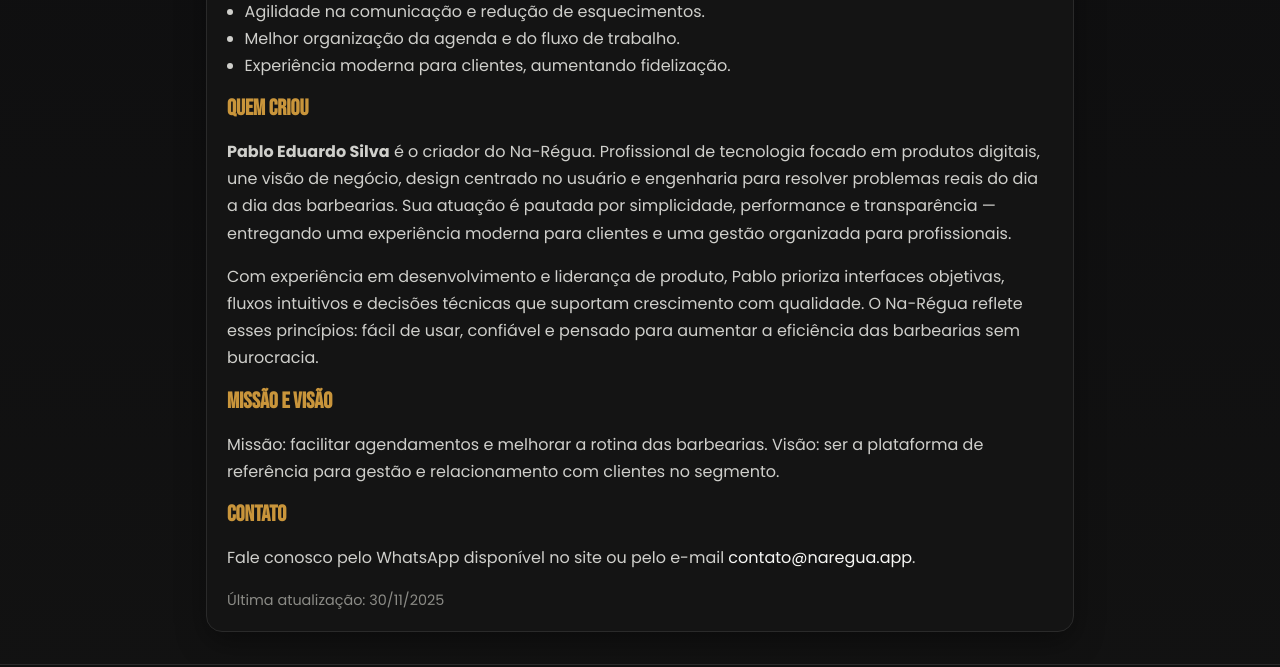
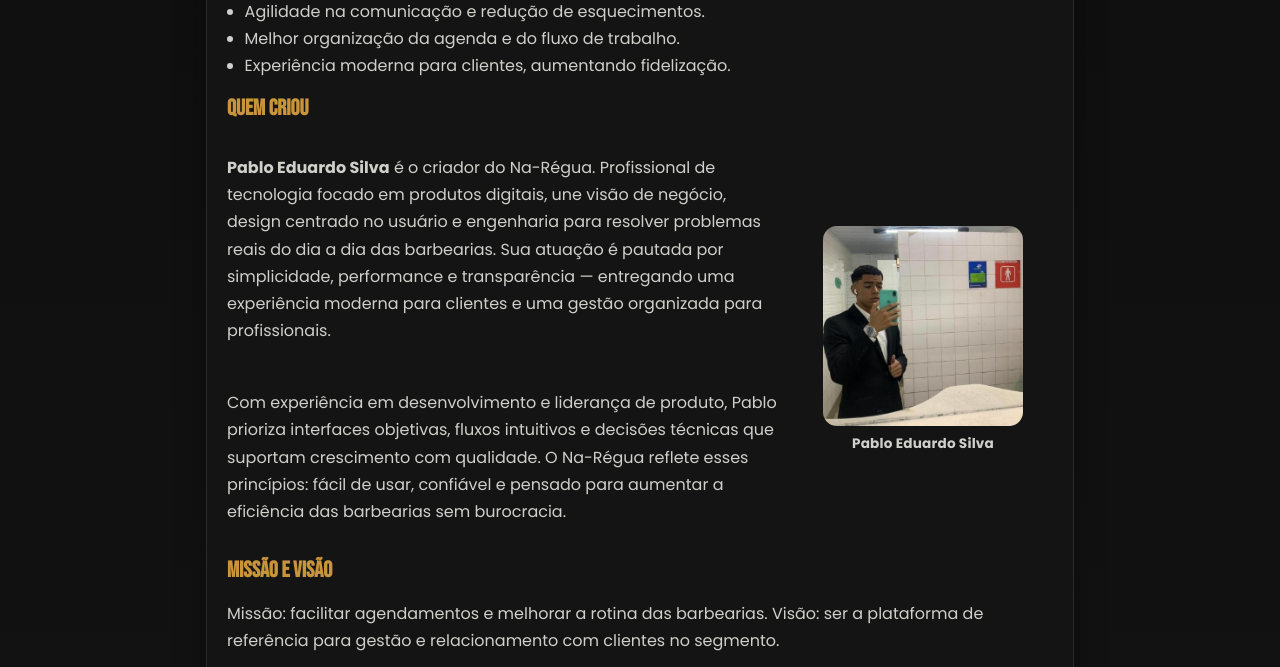
Before and after one commit to pabloedusilva/NaRegua_LandingPage, a plain HTML site: page sobre/index.html in a window 1280 px wide. Shown: the part 880-1547 px from the top of the page. Drawn offline with Linux system fonts and the light colour scheme.

Commit message:
Adicionado imagem do criador do APP

```diff
--- a/sobre/index.html
+++ b/sobre/index.html
@@ -25,6 +25,17 @@
     .back-arrow { position:absolute; left:16px; top:16px; display:inline-flex; align-items:center; justify-content:center; width:36px; height:36px; border-radius:10px; background:#141414; border:1px solid var(--border); color:var(--text-dim); }
     .about-section { margin: 1rem 0 1rem; }
     .about-section h3 { font-family:'Bebas Neue', sans-serif; color: var(--gold); font-size:1.4rem; margin:.2rem 0 .5rem; }
+    .creator { margin:1rem 0 0; }
+    .creator-grid { display:grid; gap:1rem; }
+    .creator-text { display:flex; flex-direction:column; gap:.8rem; }
+    .creator-card { background:transparent; border:0; padding:0; width:100%; max-width:220px; text-align:center; box-shadow:none; overflow:visible; margin:0 auto; }
+    .creator-photo { width:100%; max-width:190px; aspect-ratio: 1 / 1; object-fit: cover; border-radius:12px; display:block; margin:0 auto; }
+    .creator-caption { color: var(--text-dim); font-size:.85rem; margin-top:.5rem; letter-spacing:.2px; }
+    @media (min-width: 768px) {
+      .creator-grid { grid-template-columns: 1fr 260px; align-items:center; }
+      .creator-card { padding:.8rem; max-width:240px; }
+      .creator-photo { border-radius:14px; max-width:200px; }
+    }
   </style>
 </head>
 <body>
@@ -69,8 +80,18 @@
       </section>
       <section class="about-section" id="quem-criou">
         <h3>Quem criou</h3>
-        <p><strong>Pablo Eduardo Silva</strong> é o criador do Na-Régua. Profissional de tecnologia focado em produtos digitais, une visão de negócio, design centrado no usuário e engenharia para resolver problemas reais do dia a dia das barbearias. Sua atuação é pautada por simplicidade, performance e transparência — entregando uma experiência moderna para clientes e uma gestão organizada para profissionais.</p>
-        <p>Com experiência em desenvolvimento e liderança de produto, Pablo prioriza interfaces objetivas, fluxos intuitivos e decisões técnicas que suportam crescimento com qualidade. O Na-Régua reflete esses princípios: fácil de usar, confiável e pensado para aumentar a eficiência das barbearias sem burocracia.</p>
+        <div class="creator" aria-label="Criador do aplicativo">
+          <div class="creator-grid">
+            <div class="creator-text">
+              <p><strong>Pablo Eduardo Silva</strong> é o criador do Na-Régua. Profissional de tecnologia focado em produtos digitais, une visão de negócio, design centrado no usuário e engenharia para resolver problemas reais do dia a dia das barbearias. Sua atuação é pautada por simplicidade, performance e transparência — entregando uma experiência moderna para clientes e uma gestão organizada para profissionais.</p>
+              <p>Com experiência em desenvolvimento e liderança de produto, Pablo prioriza interfaces objetivas, fluxos intuitivos e decisões técnicas que suportam crescimento com qualidade. O Na-Régua reflete esses princípios: fácil de usar, confiável e pensado para aumentar a eficiência das barbearias sem burocracia.</p>
+            </div>
+            <figure class="creator-card">
+              <img src="../imagens/Pablo.jpg" alt="Pablo Eduardo Silva" class="creator-photo" />
+              <figcaption class="creator-caption"><strong>Pablo Eduardo Silva</strong></figcaption>
+            </figure>
+          </div>
+        </div>
       </section>
       <section class="about-section" id="missao-visao">
         <h3>Missão e Visão</h3>
```
Also changed, not shown: imagens/Pablo.jpg (added).
